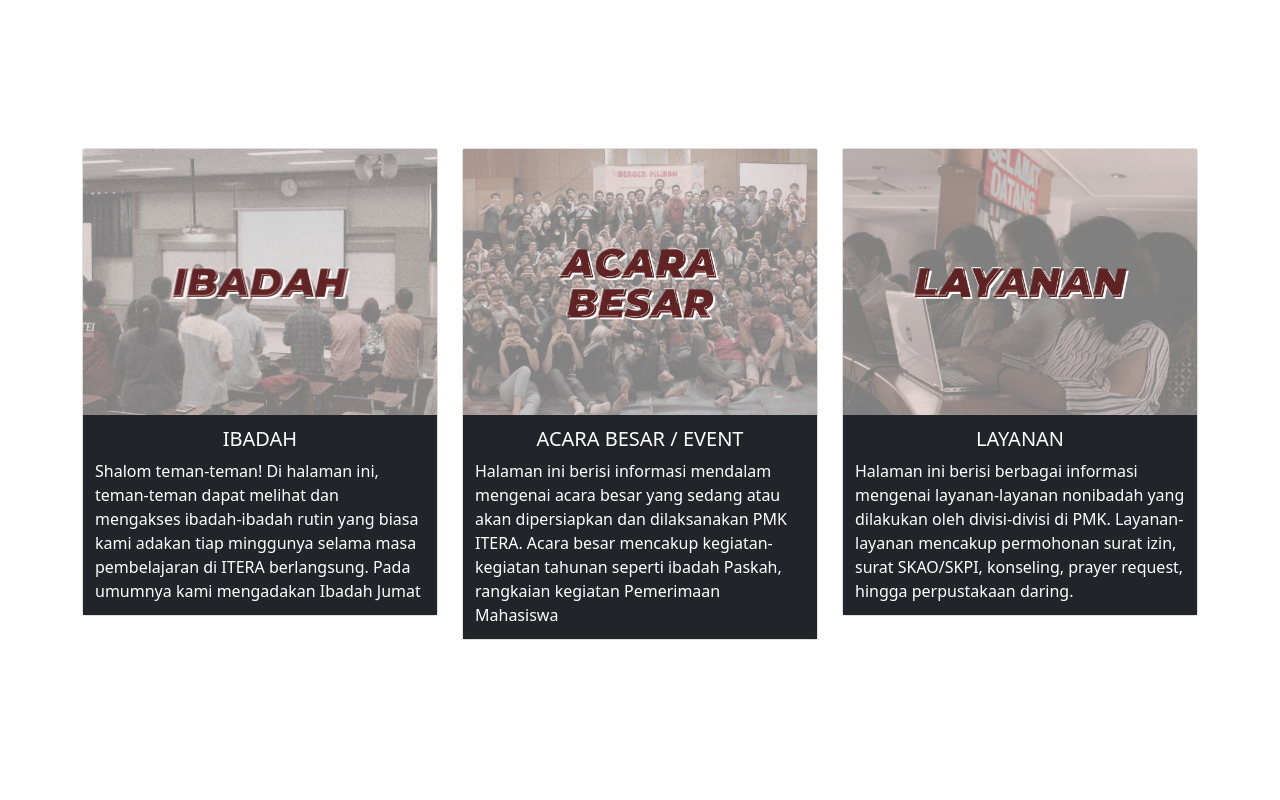
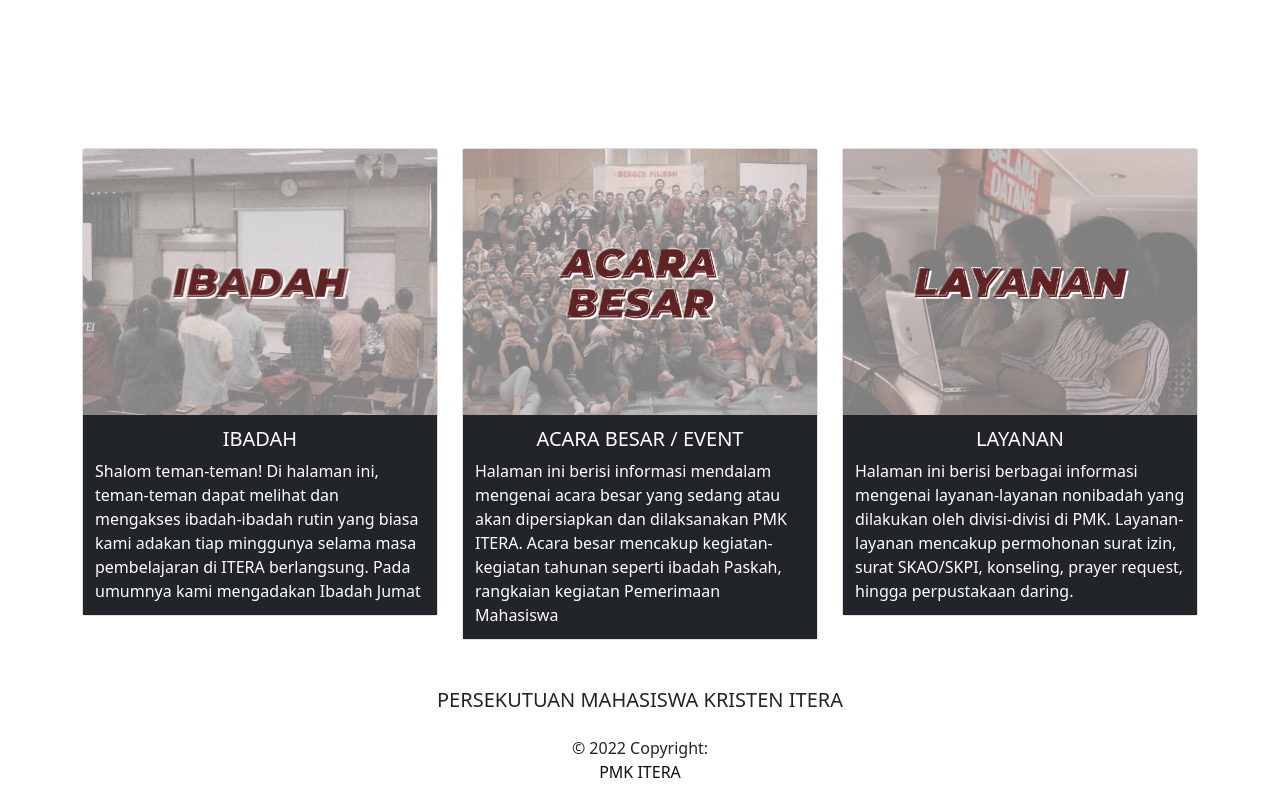
Before and after one commit to siburianbasrunki/PMKWEB, a Next.js app: page / in a window 1280 px wide. Shown: the part 550-1350 px from the top of the page. Before the commit the page ends 1190 px from the top, so only its background shows below. Built offline with nearby package versions, Linux system fonts and the light colour scheme.

Commit message:
halaman home done

```diff
--- a/components/component.module.css
+++ b/components/component.module.css
@@ -24,3 +24,7 @@
         margin-top: 80px;
     }
 }
+.a a {
+    text-decoration: none;
+    color: rgb(15, 15, 15);
+}
--- /dev/null
+++ b/components/footer.js
@@ -0,0 +1,17 @@
+import style from "../components/component.module.css"
+const Footer = () => {
+    return(
+        <footer className="page-footer font-small blue pt-4 ">
+        <div className="container-fluid text-center text-md-left mt-4">
+            <h5 className="text-uppercase text-center">Persekutuan Mahasiswa Kristen ITERA</h5>
+        </div>
+        <div className="footer-copyright text-center py-3">© 2022 Copyright:
+            <div className={style['a']}>
+            <a href="https://www.instagram.com/pmk_itera/" > PMK ITERA </a>
+            </div>
+        </div>
+
+    </footer>
+    )
+};
+export default Footer;
--- a/pages/index.js
+++ b/pages/index.js
@@ -4,6 +4,7 @@ import styles from '../styles/Home.module.css'
 import Navigation from '../components/navbar'
 import Jumbotron from './home'
 import Content from './content'
+import Footer from '../components/footer'
 export default function Home() {
   return (
     <div className={styles.container}>
@@ -15,6 +16,7 @@ export default function Home() {
     <Navigation/>
     <Jumbotron/>
     <Content/>
+    <Footer/>
 
 
     </div>
```
